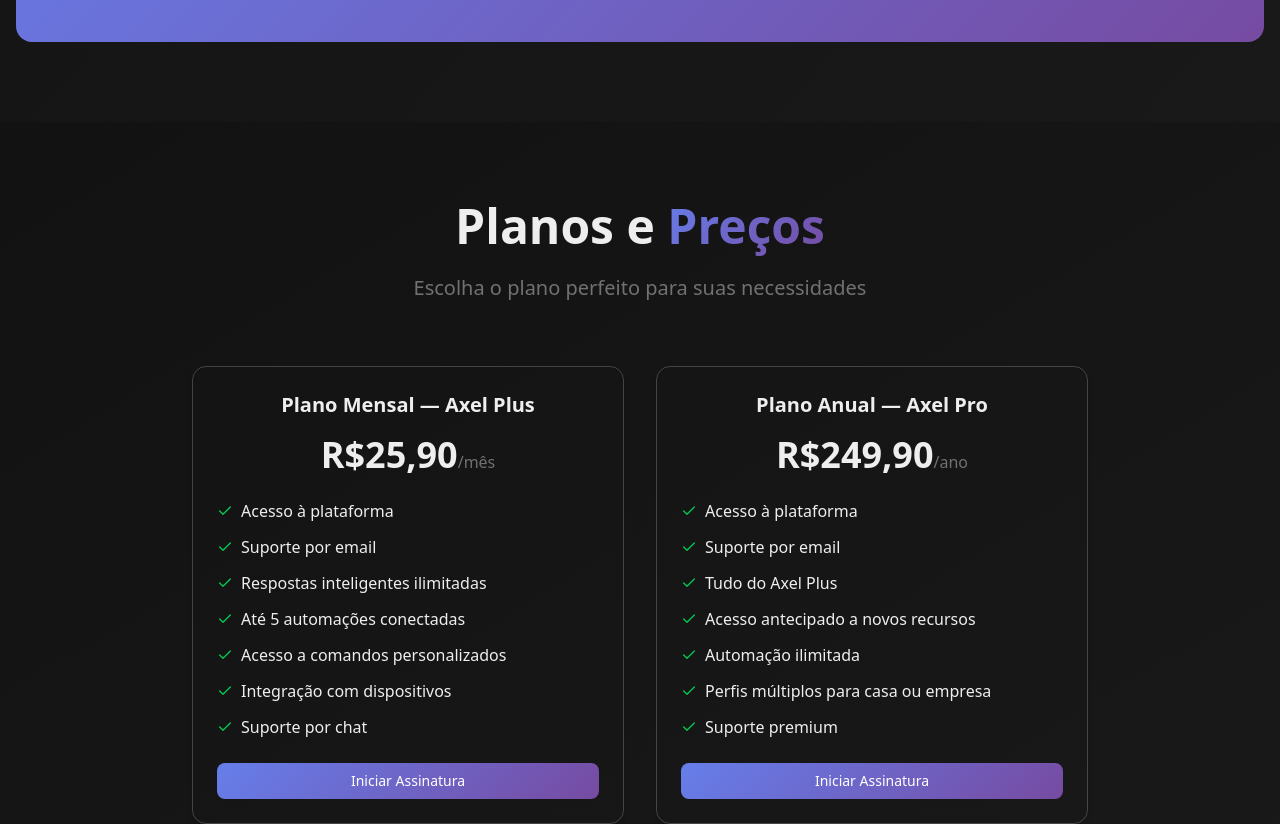
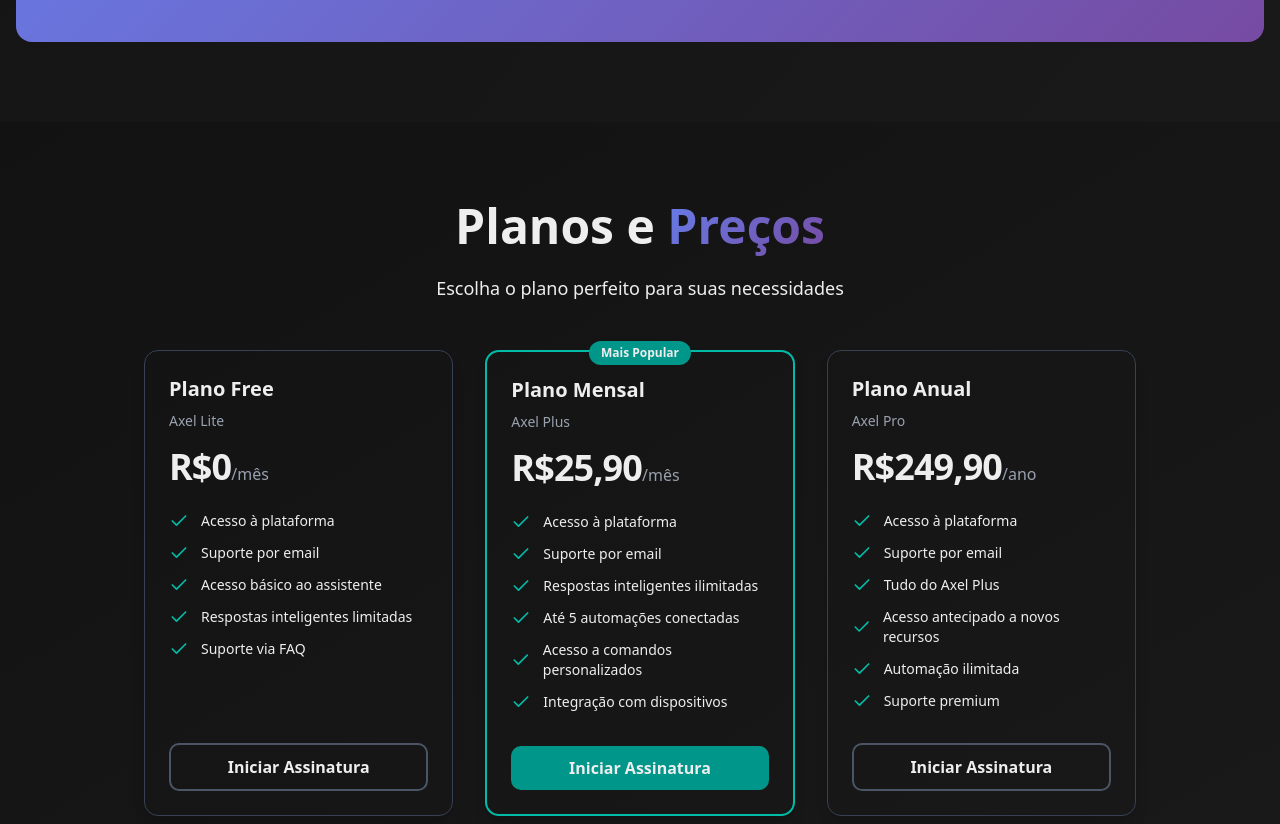
Before and after one commit to duduzinmuller/axel, a Next.js app: page / in a window 1280 px wide. Shown: the part 2140-2964 px from the top of the page. Built offline with nearby package versions, Linux system fonts and the light colour scheme.

Commit message:
refactor: update PricingPlans component to use external data and improve layout

```diff
--- a/app/_components/PricingPlans.tsx
+++ b/app/_components/PricingPlans.tsx
@@ -1,70 +1,80 @@
-"use client";
+import { Check } from "lucide-react";
+import { plans } from "../_data/plans";
 
-import { PricingCard, type PricingFeature } from "./PricingCard";
-
-export function PricingPlans() {
-  const commonFeatures: PricingFeature[] = [
-    { name: "Acesso à plataforma", included: true },
-    { name: "Suporte por email", included: true },
-  ];
-
-  const plans = [
-    {
-      title: "Plano Mensal — Axel Plus",
-      price: "R$25,90",
-      description: "",
-      buttonText: "Iniciar Assinatura",
-      popular: false,
-      planType: "mensal" as const,
-      features: [
-        ...commonFeatures,
-        { name: "Respostas inteligentes ilimitadas", included: true },
-        { name: "Até 5 automações conectadas", included: true },
-        { name: "Acesso a comandos personalizados", included: true },
-        { name: "Integração com dispositivos", included: true },
-        { name: "Suporte por chat", included: true },
-      ],
-    },
-    {
-      title: "Plano Anual — Axel Pro",
-      price: "R$249,90",
-      description: "",
-      buttonText: "Iniciar Assinatura",
-      popular: false,
-      time: "ano",
-      planType: "anual" as const,
-      features: [
-        ...commonFeatures,
-        { name: "Tudo do Axel Plus", included: true },
-        { name: "Acesso antecipado a novos recursos", included: true },
-        { name: "Automação ilimitada", included: true },
-        { name: "Perfis múltiplos para casa ou empresa", included: true },
-        { name: "Suporte premium", included: true },
-      ],
-    },
-  ];
-
+const PricingPlans = () => {
   return (
-    <section className="from-muted/20 to-muted/40 bg-gradient-to-br py-20">
-      <div className="container mx-auto px-4">
-        <div className="mb-16 text-center">
+    <div className="from-muted/20 to-muted/40 bg-gradient-to-br py-20">
+      <div className="mx-auto max-w-5xl px-4">
+        <div className="text-center">
           <h2 className="text-foreground mb-6 text-4xl font-bold md:text-5xl">
             Planos e{" "}
             <span className="bg-gradient-axel bg-clip-text text-transparent">
               Preços
             </span>
           </h2>
-          <p className="text-muted-foreground mx-auto max-w-2xl text-xl">
+          <p className="mt-3 text-lg">
             Escolha o plano perfeito para suas necessidades
           </p>
         </div>
 
-        <div className="mx-auto grid max-w-4xl grid-cols-1 gap-8 md:grid-cols-2">
-          {plans.map((plan, index) => (
-            <PricingCard key={index} {...plan} />
+        <div className="mt-12 grid grid-cols-1 gap-8 md:grid-cols-2 lg:grid-cols-3">
+          {plans.map((plan) => (
+            <div
+              key={plan.name}
+              className={`relative flex flex-col rounded-xl p-6 shadow-lg ${
+                plan.isPopular
+                  ? "border-2 border-teal-500"
+                  : "border border-gray-700"
+              }`}
+            >
+              {plan.isPopular && (
+                <div className="absolute top-0 left-1/2 -translate-x-1/2 -translate-y-1/2">
+                  <span className="inline-flex items-center gap-x-1.5 rounded-full bg-teal-600 px-3 py-1 text-xs font-semibold">
+                    Mais Popular
+                  </span>
+                </div>
+              )}
+
+              <div className="flex-1">
+                <h3 className="text-xl font-semibold">{plan.name}</h3>
+                <p className="mt-2 text-sm text-gray-400">{plan.handle}</p>
+                <div className="mt-4">
+                  <span className="text-4xl font-bold tracking-tight">
+                    {plan.price}
+                  </span>
+                  <span className="text-base font-medium text-gray-400">
+                    {plan.frequency}
+                  </span>
+                </div>
+
+                <ul className="mt-6 space-y-3">
+                  {plan.features.map((feature) => (
+                    <li key={feature} className="flex items-center gap-3">
+                      <Check className="h-5 w-5 text-teal-500" />
+                      <span className="text-sm">{feature}</span>
+                    </li>
+                  ))}
+                </ul>
+              </div>
+
+              <div className="mt-8">
+                <a
+                  href="#"
+                  className={`block w-full rounded-lg px-5 py-2.5 text-center font-semibold transition-colors duration-200 ${
+                    plan.isPopular
+                      ? "bg-teal-600 hover:bg-teal-700"
+                      : "border-2 border-gray-600 bg-transparent hover:bg-gray-700"
+                  }`}
+                >
+                  Iniciar Assinatura
+                </a>
+              </div>
+            </div>
           ))}
         </div>
       </div>
-    </section>
+    </div>
   );
-}
+};
+
+export default PricingPlans;
--- /dev/null
+++ b/app/_data/plans.ts
@@ -0,0 +1,46 @@
+export const plans = [
+  {
+    name: "Plano Free",
+    handle: "Axel Lite",
+    price: "R$0",
+    frequency: "/mês",
+    features: [
+      "Acesso à plataforma",
+      "Suporte por email",
+      "Acesso básico ao assistente",
+      "Respostas inteligentes limitadas",
+      "Suporte via FAQ",
+    ],
+    isPopular: false,
+  },
+  {
+    name: "Plano Mensal",
+    handle: "Axel Plus",
+    price: "R$25,90",
+    frequency: "/mês",
+    features: [
+      "Acesso à plataforma",
+      "Suporte por email",
+      "Respostas inteligentes ilimitadas",
+      "Até 5 automações conectadas",
+      "Acesso a comandos personalizados",
+      "Integração com dispositivos",
+    ],
+    isPopular: true,
+  },
+  {
+    name: "Plano Anual",
+    handle: "Axel Pro",
+    price: "R$249,90",
+    frequency: "/ano",
+    features: [
+      "Acesso à plataforma",
+      "Suporte por email",
+      "Tudo do Axel Plus",
+      "Acesso antecipado a novos recursos",
+      "Automação ilimitada",
+      "Suporte premium",
+    ],
+    isPopular: false,
+  },
+];
--- a/app/page.tsx
+++ b/app/page.tsx
@@ -3,7 +3,7 @@ import CapabilitiesSection from "./_components/CapabilitiesSection";
 import ExperienceSection from "./_components/ExperienceSection";
 import Footer from "./_components/Footer";
 import HeroSection from "./_components/HeroSection";
-import { PricingPlans } from "./_components/PricingPlans";
+import PricingPlans from "./_components/PricingPlans";
 
 export default function Home() {
   return (
```
